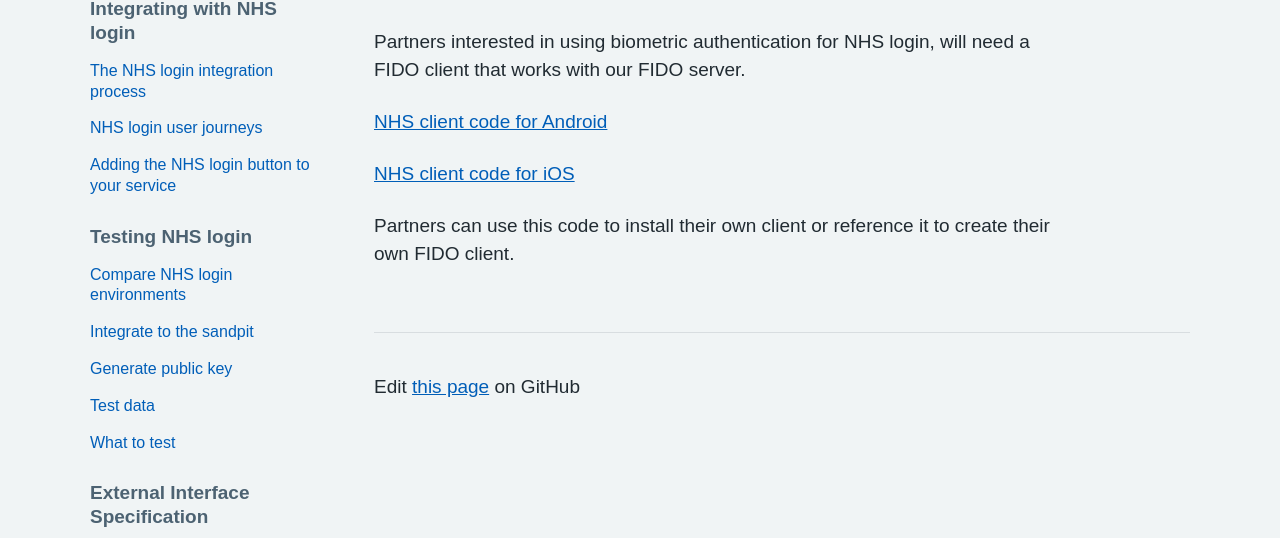
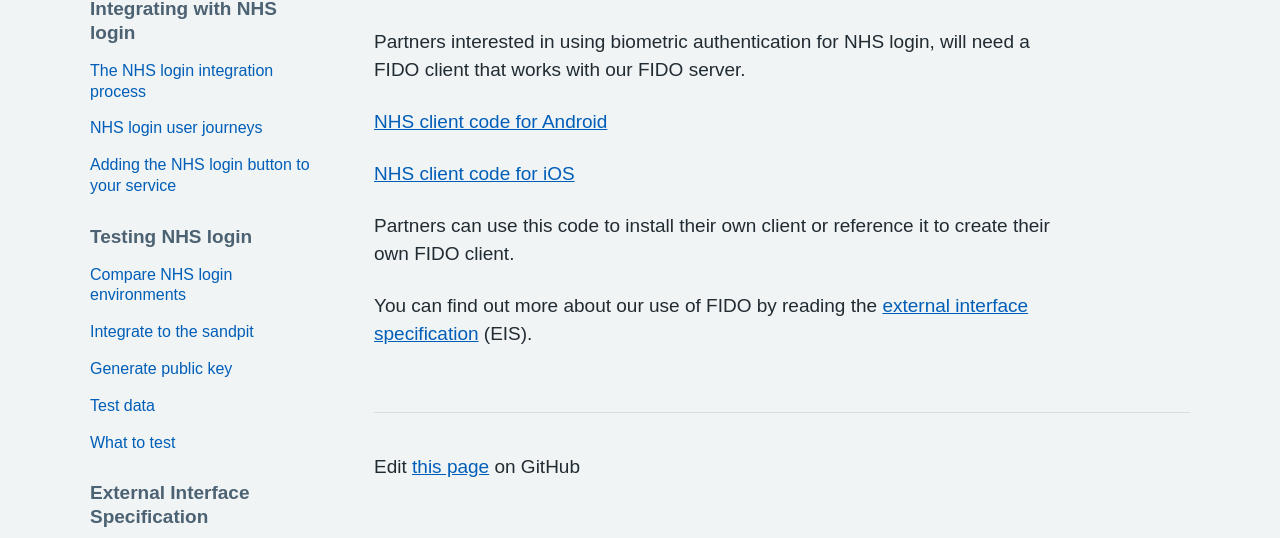
Before and after one commit to nhsconnect/nhslogin, an Eleventy site: page src/fido.md in a window 1280 px wide. Shown: the part 260-798 px from the top of the page. Built offline with nearby package versions, Linux system fonts and the light colour scheme; Eleventy itself is replaced by a stand-in of ours; files that its build step writes are made by us from their sources; a web font is replaced by a local one.

Commit message:
Update fido.md

```diff
--- a/src/fido.md
+++ b/src/fido.md
@@ -10,3 +10,5 @@ Partners interested in using biometric authentication for NHS login, will need a
 [NHS client code for iOS](https://github.com/nhsconnect/nhsapp-fido-client-ios)
 
 Partners can use this code to install their own client or reference it to create their own FIDO client.
+
+You can find out more about our use of FIDO by reading the [external interface specification](https://nhsconnect.github.io/nhslogin/interface-spec-doc/) (EIS).
```
